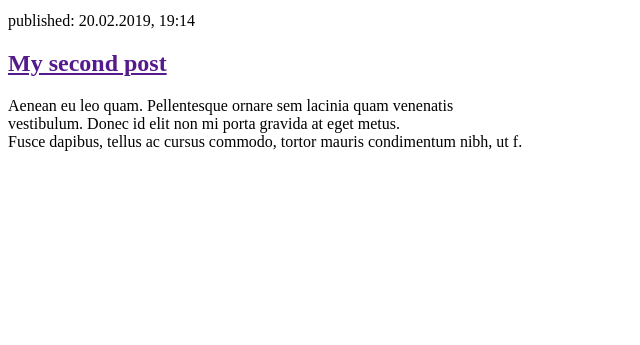
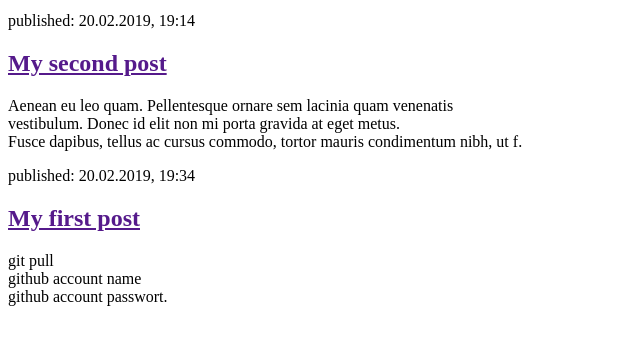
Before and after one commit to Phyrena/my-first-blog, a Django app: page / in a window 1280 px wide. Shown: the part 245-590 px from the top of the page, without its empty margins (0-640 px from the left). Run offline with Django 3.2, Linux system fonts and the light colour scheme.

Commit message:
Test2 der Web veränderung und veröffentlichung

```diff
--- a/mysite/blog/templates/blog/post_list.html
+++ b/mysite/blog/templates/blog/post_list.html
@@ -25,5 +25,13 @@
                 <br>Fusce dapibus, tellus ac cursus commodo, tortor mauris condimentum
                 nibh, ut f.</p>
         </div>
+
+        <div>
+            <p>published: 20.02.2019, 19:34</p>
+            <h2><a href="">My first post</a></h2>
+            <p>git pull <br>
+                github account name <br>
+                github account passwort.</p>
+        </div>
     </body>
 </html>
```
